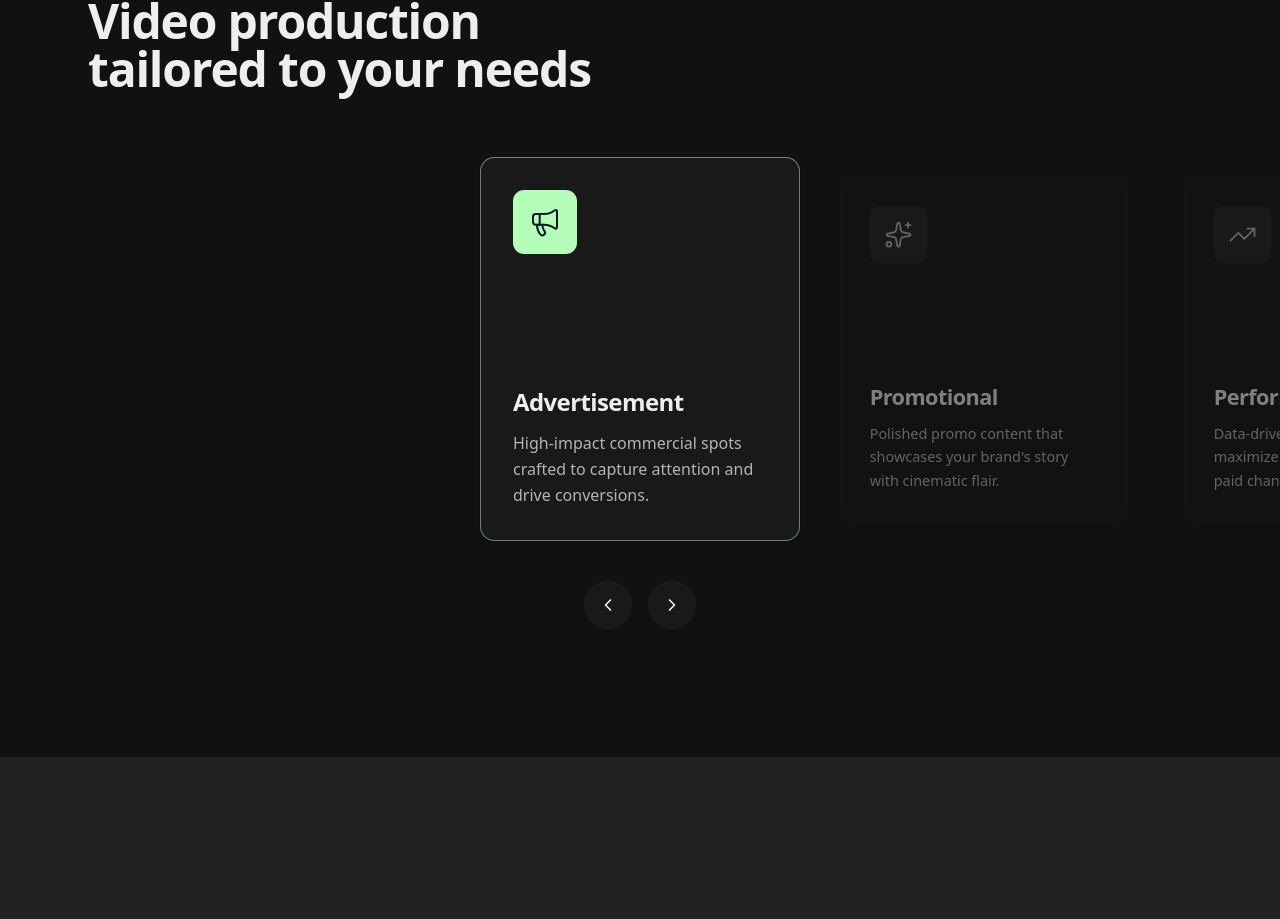
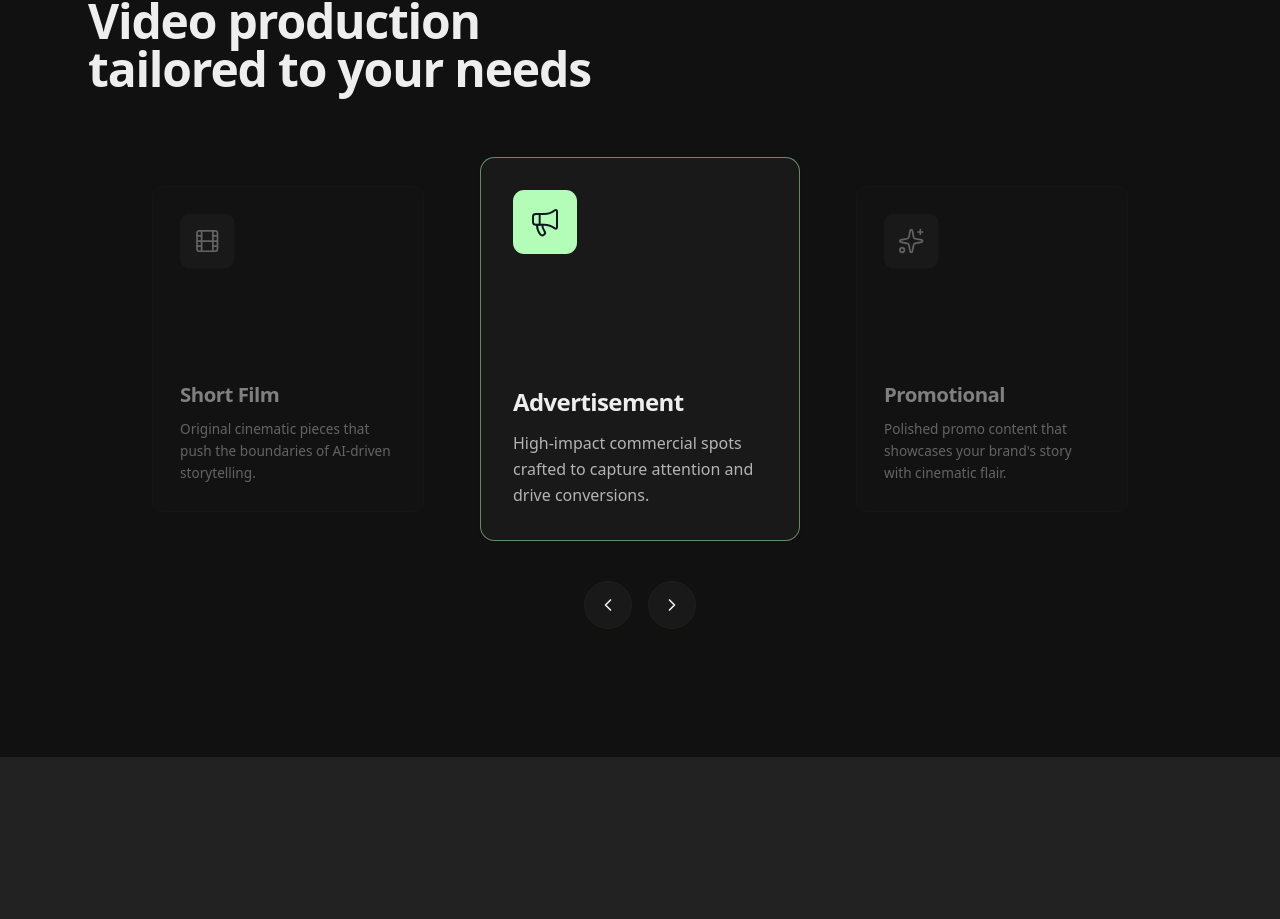
Before and after one commit to asafbzmedia/v0-kakadu-studio, a Next.js app: page / in a window 1280 px wide. Shown: the part 3408-4327 px from the top of the page. Built offline with nearby package versions, Linux system fonts and the light colour scheme.

Commit message:
feat: enhance carousel layout and interactivity for services component
Co-authored-by: asafbzmedia <288122459+asafbzmedia@users.noreply.github.com>

```diff
--- a/components/services.tsx
+++ b/components/services.tsx
@@ -64,14 +64,19 @@ export function Services() {
       </div>
 
       {/* Carousel viewport */}
-      <div className="relative flex w-full overflow-hidden">
-        <div
-          className="flex items-center transition-transform duration-500 ease-out"
-          style={{ transform: `translateX(calc(50vw - ${active} * 21.5rem - 10.75rem))` }}
-        >
+      <div className="relative mx-auto h-96 w-full overflow-hidden">
         {services.map((service, index) => {
           const Icon = service.icon
-            const isActive = index === active
+          const count = services.length
+          // Circular distance from the active card, wrapped to [-count/2, count/2]
+          let offset = index - active
+          if (offset > count / 2) offset -= count
+          if (offset < -count / 2) offset += count
+
+          const isActive = offset === 0
+          const isVisible = Math.abs(offset) <= 1
+          const scale = isActive ? 1 : 0.85
+
           return (
             <button
               key={service.title}
@@ -79,10 +84,17 @@ export function Services() {
               onClick={() => setActive(index)}
               aria-label={`View ${service.title}`}
               aria-current={isActive}
-                className={`mx-3 flex h-96 w-80 shrink-0 flex-col rounded-2xl border p-8 text-left transition-all duration-500 ${
+              tabIndex={isVisible ? 0 : -1}
+              style={{
+                transform: `translateX(calc(-50% + ${offset} * 22rem)) scale(${scale})`,
+                zIndex: isActive ? 20 : 10 - Math.abs(offset),
+                opacity: isVisible ? (isActive ? 1 : 0.5) : 0,
+                pointerEvents: isVisible ? "auto" : "none",
+              }}
+              className={`absolute left-1/2 top-0 flex h-96 w-80 flex-col rounded-2xl border p-8 text-left transition-all duration-500 ease-out ${
                 isActive
-                    ? "scale-100 border-primary/50 bg-card opacity-100 shadow-2xl shadow-primary/10"
-                    : "scale-90 border-border bg-card/50 opacity-50 hover:opacity-75"
+                  ? "border-primary/50 bg-card shadow-2xl shadow-primary/10"
+                  : "border-border bg-card/50 hover:opacity-75"
               }`}
             >
               <div
@@ -99,7 +111,6 @@ export function Services() {
             </button>
           )
         })}
-        </div>
       </div>
 
       {/* Navigation arrows */}
```
Lines whose indentation alone changed are shown as unchanged.
